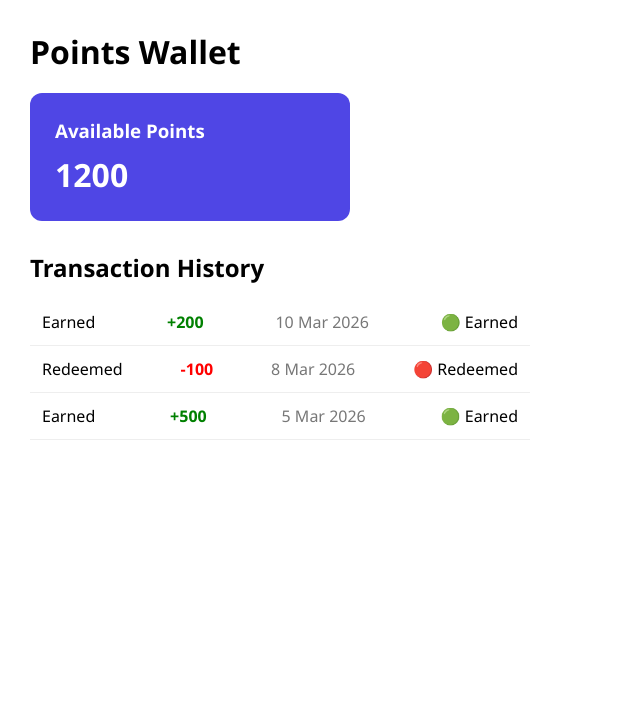
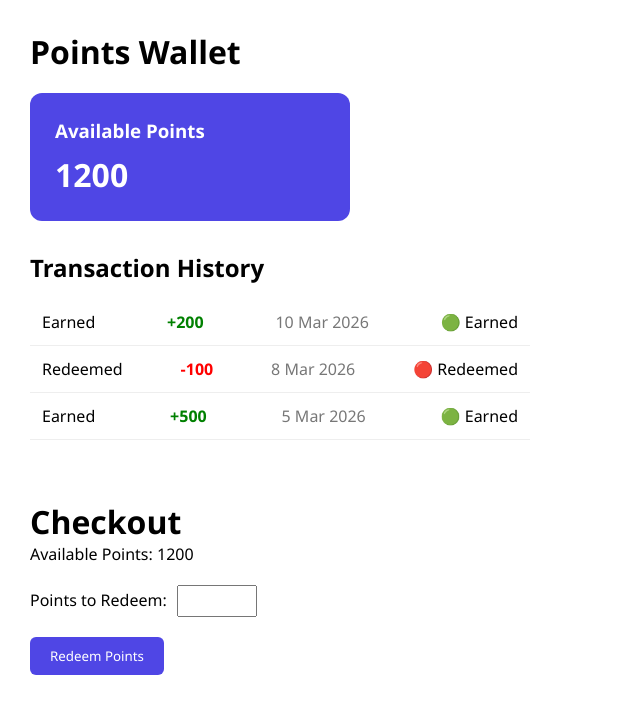
Before and after one commit to joannaomotunde/jambay-frontend, a React (Vite) app: page /loyalty in a window 1280 px wide. Shown: the top 714 px of the page, without its empty margins (0-640 px from the left). Built offline with nearby package versions, Linux system fonts and the light colour scheme.

Commit message:
Implement Loyalty wallet and Checkout redemption with shared wallet state

```diff
--- a/src/App.jsx
+++ b/src/App.jsx
@@ -10,6 +10,8 @@ import Profile from './pages/Profile'
 import Ticketing from './pages/Ticketing'
 import Concessions from './pages/Concessions'
 import Loyalty from './pages/Loyalty'
+import Checkout from './pages/Checkout'
+import { WalletProvider } from './context/WalletContext'
 import OperatorDashboard from './pages/OperatorDashboard'
 import NotAuthorized from './pages/NotAuthorized'
 import Onboarding from './pages/Onboarding'
@@ -51,8 +53,15 @@ function App() {
           </ProtectedRoute>
         } />
         <Route path="/loyalty" element={
+          <WalletProvider>
+
             <Loyalty />
+            <Checkout />
+
+          </WalletProvider>
+
         } />
+
         <Route path="/operator" element={
           <ProtectedRoute>
             <OperatorDashboard />
--- /dev/null
+++ b/src/context/WalletContext.jsx
@@ -0,0 +1,34 @@
+import React, { createContext, useState } from "react";
+
+export const WalletContext = createContext();
+
+export const WalletProvider = ({ children }) => {
+
+  const [balance, setBalance] = useState(1200);
+
+  const [transactions, setTransactions] = useState([
+    { id: 1, type: "Earned", points: 200, date: "10 Mar 2026" },
+    { id: 2, type: "Redeemed", points: -100, date: "8 Mar 2026" },
+    { id: 3, type: "Earned", points: 500, date: "5 Mar 2026" }
+  ]);
+
+  const redeemPoints = (points) => {
+
+    setBalance(balance - points);
+
+    const newTransaction = {
+      id: transactions.length + 1,
+      type: "Redeemed",
+      points: -points,
+      date: new Date().toDateString()
+    };
+
+    setTransactions([newTransaction, ...transactions]);
+  };
+
+  return (
+    <WalletContext.Provider value={{ balance, transactions, redeemPoints }}>
+      {children}
+    </WalletContext.Provider>
+  );
+};
--- /dev/null
+++ b/src/pages/Checkout.jsx
@@ -0,0 +1,84 @@
+import React, { useContext, useState } from "react";
+import { WalletContext } from "../context/WalletContext";
+
+function Checkout() {
+
+  const { balance, redeemPoints } = useContext(WalletContext);
+
+  const [showConfirm, setShowConfirm] = useState(false);
+  const [pointsToRedeem, setPointsToRedeem] = useState("");
+
+  const applyPoints = () => {
+  const points = Number(pointsToRedeem);
+
+  if (!points || points <= 0) {
+    alert("Enter a valid number of points");
+    return;
+  }
+
+  if (balance >= points) {
+    redeemPoints(points);
+    setShowConfirm(false);
+    setPointsToRedeem("");
+    alert(`${points} points redeemed successfully!`);
+  } else {
+    alert("Not enough points");
+  }
+};
+
+  return (
+    <div style={{ padding: "30px", fontFamily: "Arial" }}>
+
+      <h1>Checkout</h1>
+
+      <p>Available Points: {balance}</p>
+      <div style={{ margin: "20px 0" }}>
+  <label>
+    Points to Redeem:
+    <input
+      type="number"
+      value={pointsToRedeem}
+      onChange={(e) => setPointsToRedeem(e.target.value)}
+      style={{ marginLeft: "10px", padding: "5px", width: "80px" }}
+    />
+  </label>
+</div>
+
+      <button
+  onClick={() => setShowConfirm(true)}
+  style={{
+    padding: "10px 20px",
+    background: "#4f46e5",
+    color: "white",
+    border: "none",
+    borderRadius: "6px",
+    cursor: "pointer"
+  }}
+>
+  Redeem Points
+</button>
+
+      {showConfirm && (
+  <div style={{ marginTop: "20px" }}>
+
+    <p>Are you sure you want to redeem {pointsToRedeem} points?</p>
+
+    <button
+      onClick={applyPoints} // call function when confirming
+      style={{ marginRight: "10px" }}
+    >
+      Confirm
+    </button>
+
+    <button onClick={() => setShowConfirm(false)}>
+      Cancel
+    </button>
+
+  </div>
+)}
+
+    </div>
+  );
+}
+
+export default Checkout;
--- a/src/pages/Loyalty.jsx
+++ b/src/pages/Loyalty.jsx
@@ -1,13 +1,8 @@
-import React from "react";
+import React, { useContext } from "react";
+import { WalletContext } from "../context/WalletContext";
 
 function Loyalty() {
-  const balance = 1200;
-
-  const transactions = [
-    { id: 1, type: "Earned", points: 200, date: "10 Mar 2026" },
-    { id: 2, type: "Redeemed", points: -100, date: "8 Mar 2026" },
-    { id: 3, type: "Earned", points: 500, date: "5 Mar 2026" }
-  ];
+  const { balance, transactions } = useContext(WalletContext);
 
   return (
     <div style={{ padding: "30px", fontFamily: "Arial" }}>
```
